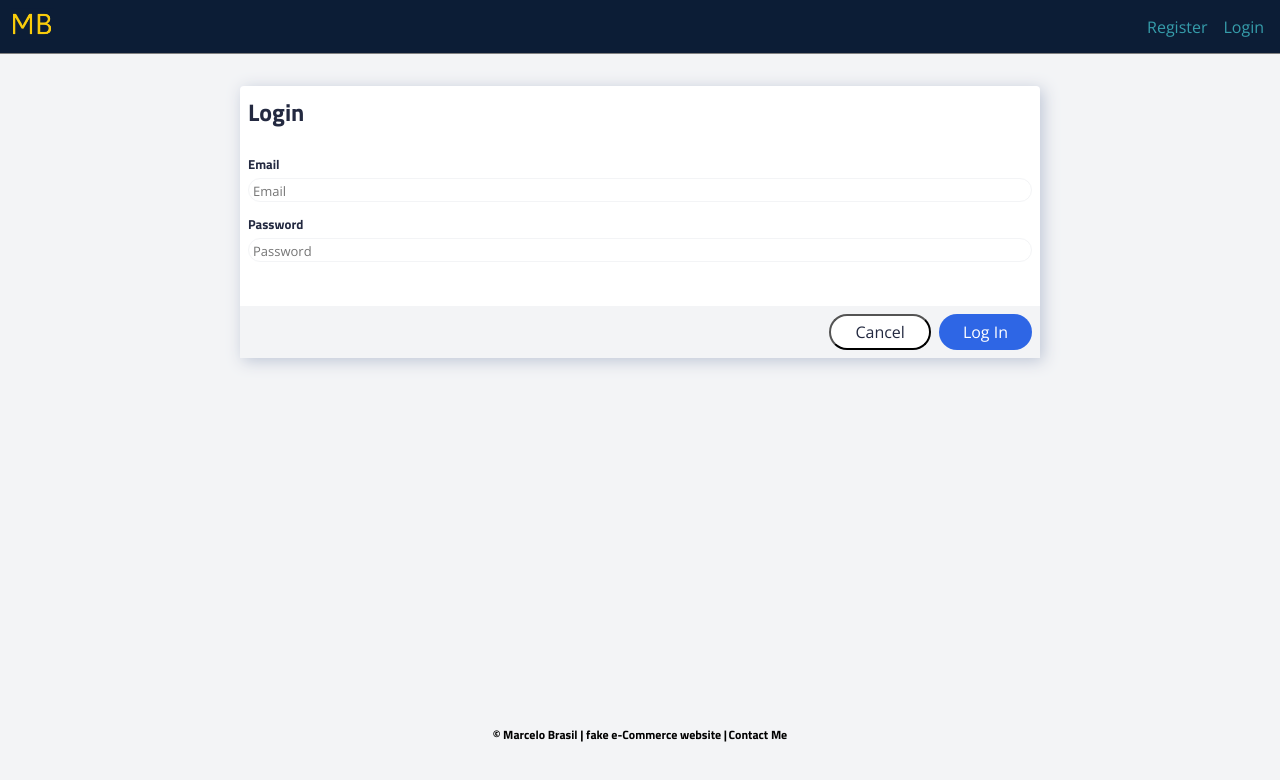
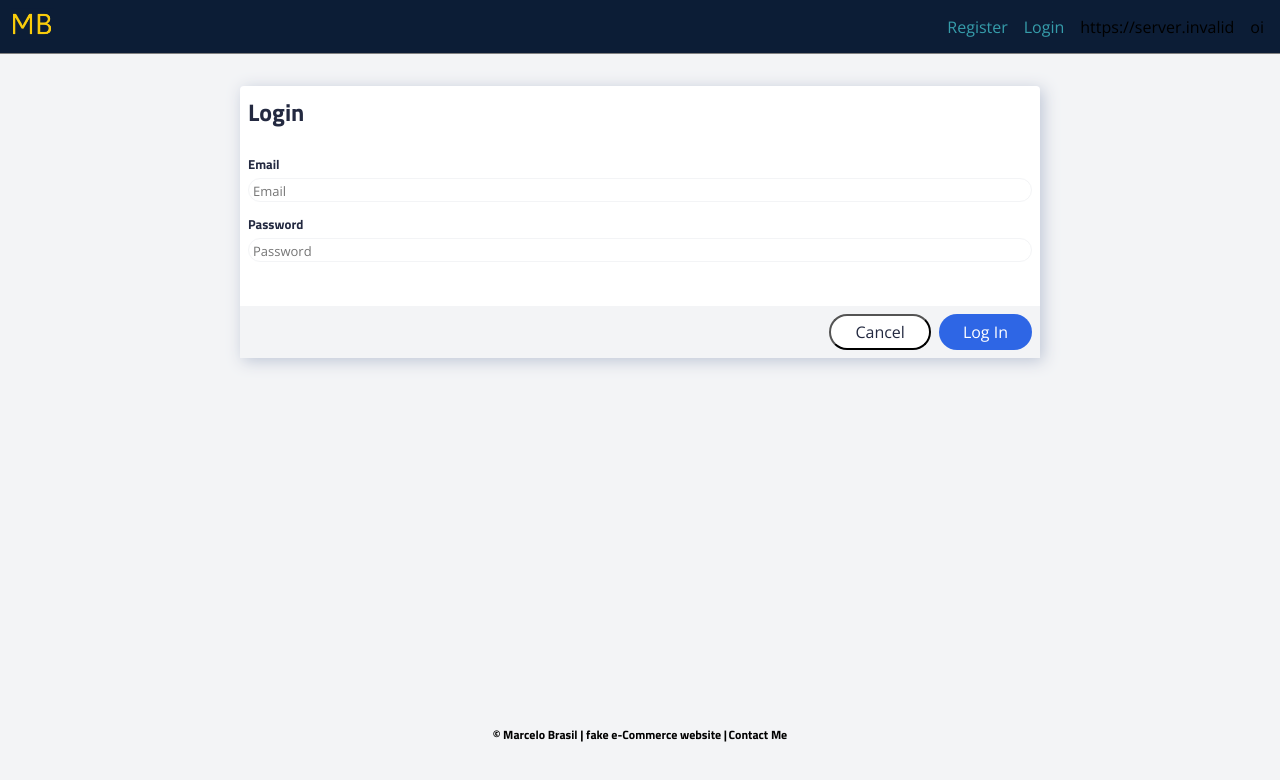
Before and after one commit to MarceloVBrasil/MB-eCommerce, a React (Create React App) app: page /login in a window 1280 px wide. Shown: the top 780 px of the page. Built offline with nearby package versions, Linux system fonts and the light colour scheme; no server answers.

Commit message:
change pictures name

```diff
--- a/src/components/Header/index.js
+++ b/src/components/Header/index.js
@@ -7,7 +7,6 @@ import { useUser } from "../../contexts/UserProvider";
 
 export default function Header() {
   const { isLoggedIn, logOut, user } = useUser()
-
   return (
     <div className="header">
       <NavLink to="/">
@@ -20,6 +19,8 @@ export default function Header() {
         <NavLink to="/login">
           <p className="header-links__link">Login</p>
         </NavLink>
+        <h1>{ process.env.SERVER_URL}</h1>
+        <h1>oi</h1>
       </div>}
       {
         isLoggedIn &&
--- a/src/components/ProductList/index.js
+++ b/src/components/ProductList/index.js
@@ -23,6 +23,7 @@ export default function ProductList() {
   async function getAllProducts() {
     try {
       const response = await axiosInstance.get("/products");
+      console.log(process.env.SERVER_URL)
       setProducts(response.data);
     } catch (error) {
       alert(error);
--- a/src/utils/axiosInstance.js
+++ b/src/utils/axiosInstance.js
@@ -1,7 +1,7 @@
 import axios from "axios";
 
 const axiosInstance = axios.create({
-  baseURL: process.env.SERVER_URL,
+  baseURL: process.env.REACT_APP_SERVER_URL,
   headers: {
     "Content-Type": "application/json",
   },
```
